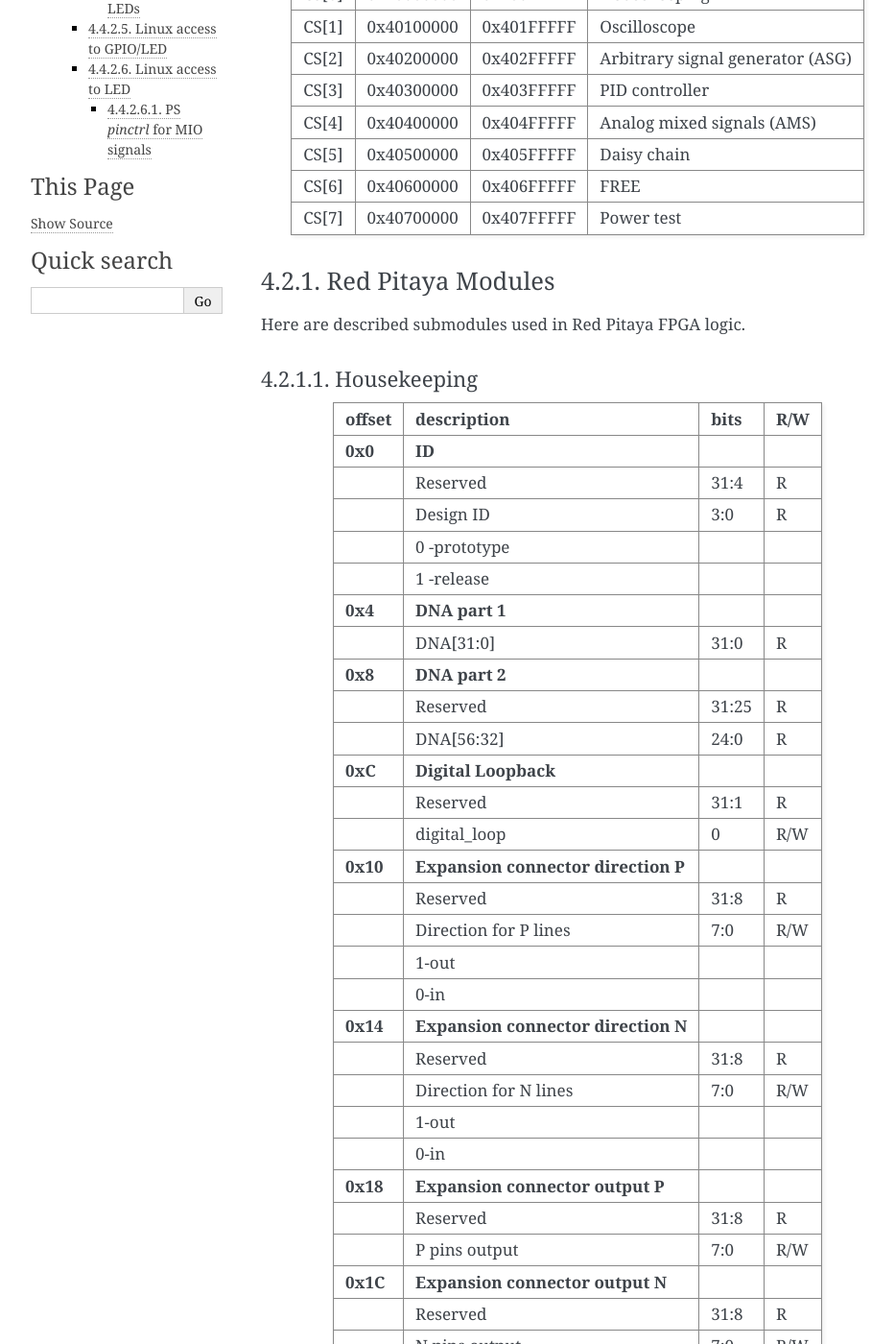
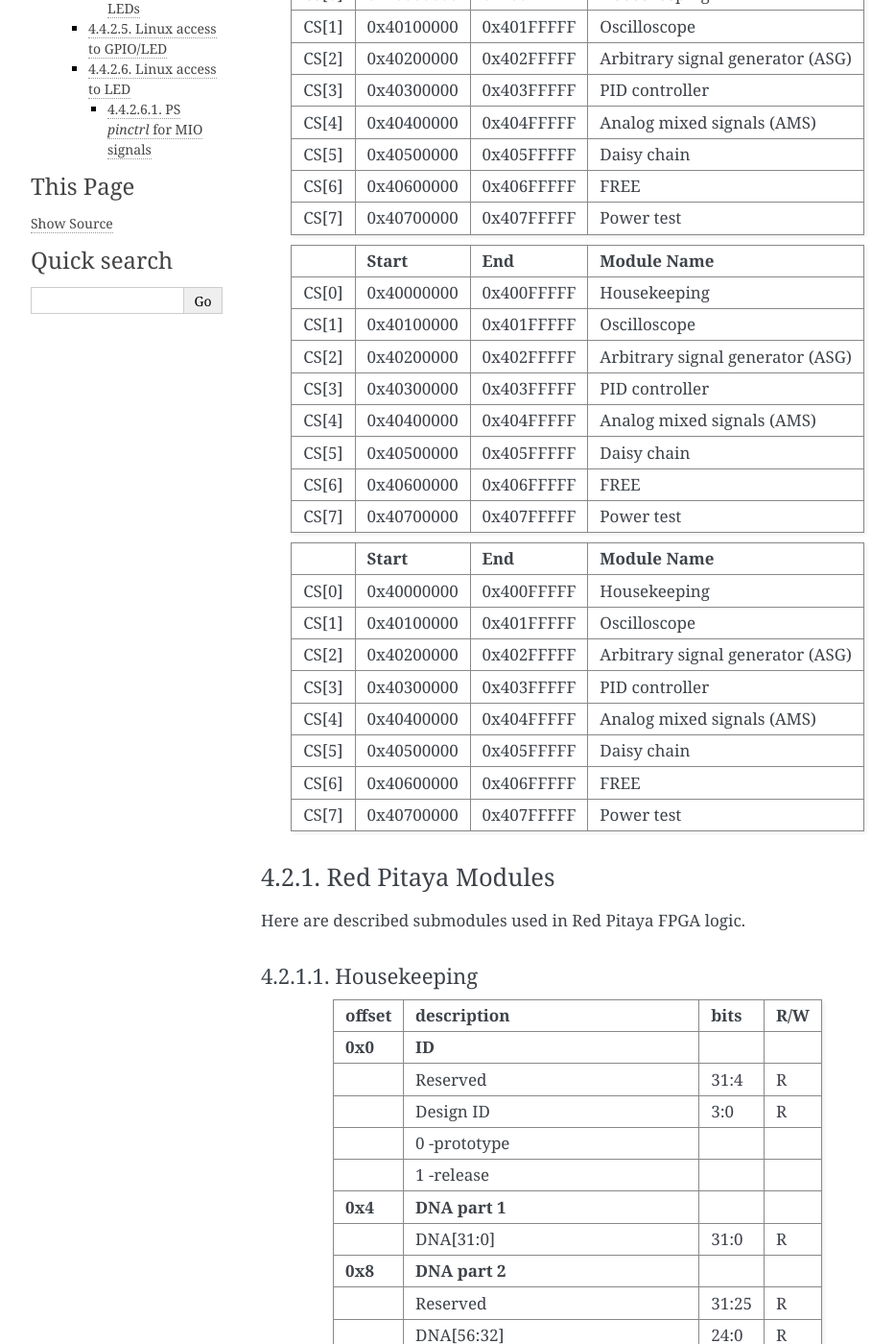
Before and after one commit to RedPitaya/HAMlab-doc, a Sphinx documentation site: the page built from RPdocs/source/fpga.rst, in a window 1280 px wide and 1400 px high, scrolled down 789 px. Shown: the whole window at 96% size, without its empty margins (148-1081 px from the left). Built offline with Sphinx 7.4.7, drawn with Linux system fonts in a browser that asks for light colours.

Commit message:
tables: rule combination

```diff
--- a/RPdocs/source/fpga.rst
+++ b/RPdocs/source/fpga.rst
@@ -28,6 +28,50 @@
 ..    :widths: auto
 
 .. tabularcolumns:: |p{15mm}|p{22mm}|p{22mm}|c p{55mm}|
+
++--------+-------------+------------+----------------------------------+
+|        |    Start    | End        | Module Name                      |
++========+=============+============+==================================+
+| CS[0]  | 0x40000000  | 0x400FFFFF | Housekeeping                     |
++--------+-------------+------------+----------------------------------+
+| CS[1]  | 0x40100000  | 0x401FFFFF | Oscilloscope                     |
++--------+-------------+------------+----------------------------------+
+| CS[2]  | 0x40200000  | 0x402FFFFF | Arbitrary signal generator (ASG) |
++--------+-------------+------------+----------------------------------+
+| CS[3]  | 0x40300000  | 0x403FFFFF | PID controller                   |
++--------+-------------+------------+----------------------------------+
+| CS[4]  | 0x40400000  | 0x404FFFFF | Analog mixed signals (AMS)       |
++--------+-------------+------------+----------------------------------+
+| CS[5]  | 0x40500000  | 0x405FFFFF | Daisy chain                      |
++--------+-------------+------------+----------------------------------+
+| CS[6]  | 0x40600000  | 0x406FFFFF | FREE                             |
++--------+-------------+------------+----------------------------------+
+| CS[7]  | 0x40700000  | 0x407FFFFF | Power test                       |
++--------+-------------+------------+----------------------------------+
+
+.. tabularcolumns:: |p{15mm}|p{22mm}|p{22mm}|c,p{55mm}|
+
++--------+-------------+------------+----------------------------------+
+|        |    Start    | End        | Module Name                      |
++========+=============+============+==================================+
+| CS[0]  | 0x40000000  | 0x400FFFFF | Housekeeping                     |
++--------+-------------+------------+----------------------------------+
+| CS[1]  | 0x40100000  | 0x401FFFFF | Oscilloscope                     |
++--------+-------------+------------+----------------------------------+
+| CS[2]  | 0x40200000  | 0x402FFFFF | Arbitrary signal generator (ASG) |
++--------+-------------+------------+----------------------------------+
+| CS[3]  | 0x40300000  | 0x403FFFFF | PID controller                   |
++--------+-------------+------------+----------------------------------+
+| CS[4]  | 0x40400000  | 0x404FFFFF | Analog mixed signals (AMS)       |
++--------+-------------+------------+----------------------------------+
+| CS[5]  | 0x40500000  | 0x405FFFFF | Daisy chain                      |
++--------+-------------+------------+----------------------------------+
+| CS[6]  | 0x40600000  | 0x406FFFFF | FREE                             |
++--------+-------------+------------+----------------------------------+
+| CS[7]  | 0x40700000  | 0x407FFFFF | Power test                       |
++--------+-------------+------------+----------------------------------+
+
+.. tabularcolumns:: |p{15mm}|p{22mm}|p{22mm}|c;p{55mm}|
 
 +--------+-------------+------------+----------------------------------+
 |        |    Start    | End        | Module Name                      |
```
